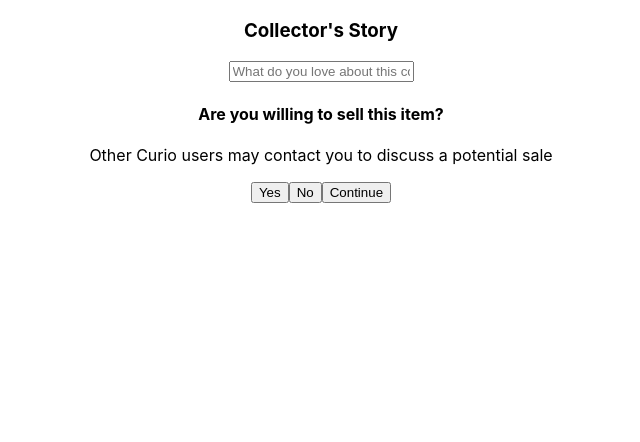
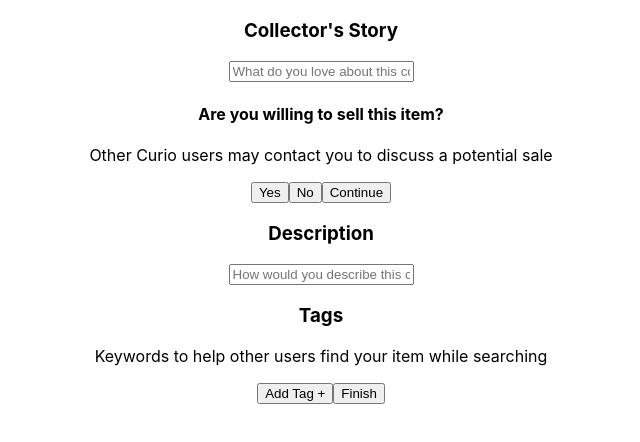
Before and after one commit to curio-app/frontend, a React (Create React App) app: page / in a window 1280 px wide. Shown: the top 442 px of the page, without its empty margins (319-959 px from the left). Built offline with nearby package versions, Linux system fonts and the light colour scheme; the HTML template or start-up script is replaced by a standard one.

Commit message:
wireframe for upload page 3

```diff
--- a/src/App.jsx
+++ b/src/App.jsx
@@ -1,11 +1,13 @@
 import React from 'react';
 import './App.css';
 import UploadTwo from './components/UploadPage2';
+import UploadThree from './components/UploadPage3';
 
 function App() {
   return (
     <div className="App" role="main">
       <UploadTwo />
+      <UploadThree />
     </div>
   );
 }
--- /dev/null
+++ b/src/components/UploadPage3.jsx
@@ -0,0 +1,19 @@
+import React from 'react';
+
+const UploadThree = () => {
+  return (
+    <div>
+      <h3>Description</h3>
+      <input
+        type="text"
+        placeholder="How would you describe this collectible"
+      />
+      <h3>Tags</h3>
+      <p>Keywords to help other users find your item while searching</p>
+      <button>Add Tag +</button>
+      <button>Finish</button>
+    </div>
+  );
+};
+
+export default UploadThree;
```
